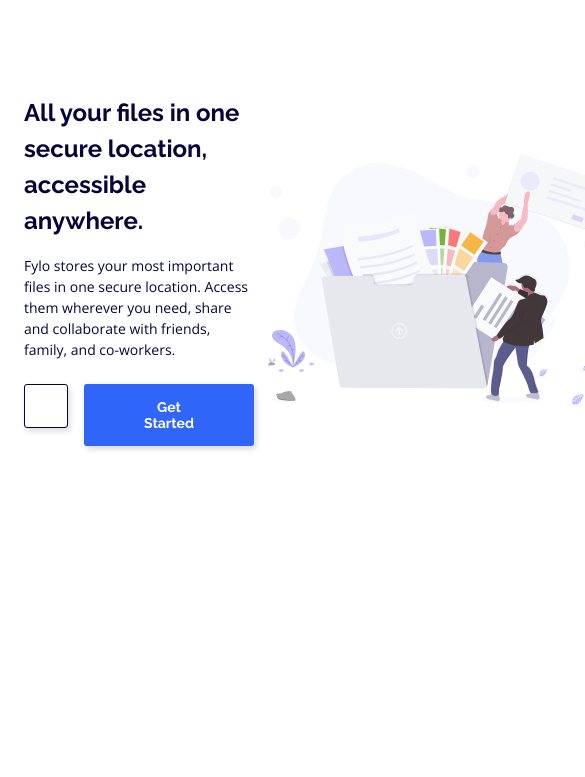
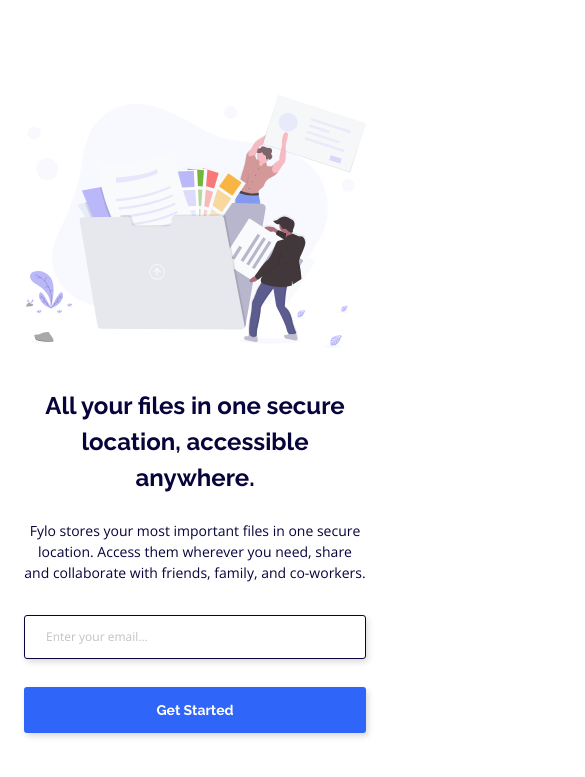
Before and after one commit to NinjaInShade/fylo-2col-landing-page, a plain HTML site: page index.html in a window 390 px wide. Shown: the part 51-828 px from the top of the page, 585 px wide, since content can reach past the window. Drawn offline with nearby package versions, Linux system fonts and the light colour scheme.

Commit message:
Header section done responsive

```diff
--- a/buttons.css
+++ b/buttons.css
@@ -15,7 +15,7 @@
 }
 
 .btn-primary:hover,
-.btn-prmary:focus {
+.btn-primary:focus {
   transition: all 0.2s ease-in-out;
   background-color: var(--primary-hover);
 }
--- a/index.html
+++ b/index.html
@@ -28,7 +28,7 @@
     <main>
       <header class="header">
         <div class="container header-container">
-          <section>
+          <section class="header-main">
             <h1 class="header-title">All your files in one secure location, accessible anywhere.</h1>
             <p class="subheading header-subheading">
               Fylo stores your most important files in one secure location. Access them wherever you need, share and
--- a/main.css
+++ b/main.css
@@ -87,6 +87,26 @@
   margin-top: 5px;
 }
 
+@media (max-width: 1125px) {
+  .header-container {
+    flex-direction: column-reverse;
+  }
+
+  .header-title,
+  .header-subheading {
+    text-align: center;
+  }
+
+  .header-main {
+    max-width: 750px;
+    width: 100%;
+  }
+
+  .header-img {
+    margin: 0 0 40px 0;
+  }
+}
+
 @media (max-width: 500px) {
   .navbar {
     padding: 24px 24px 98px 24px;
@@ -103,4 +123,21 @@
   .header {
     padding-bottom: 90px;
   }
+
+  .header-subheading {
+    margin: 24px 0 32px 0;
+  }
+
+  .header-form {
+    flex-direction: column;
+  }
+
+  .header-form-input-group {
+    width: 100%;
+    margin: 0 0 6px 0;
+  }
+
+  #header-btn {
+    width: 100%;
+  }
 }
```
